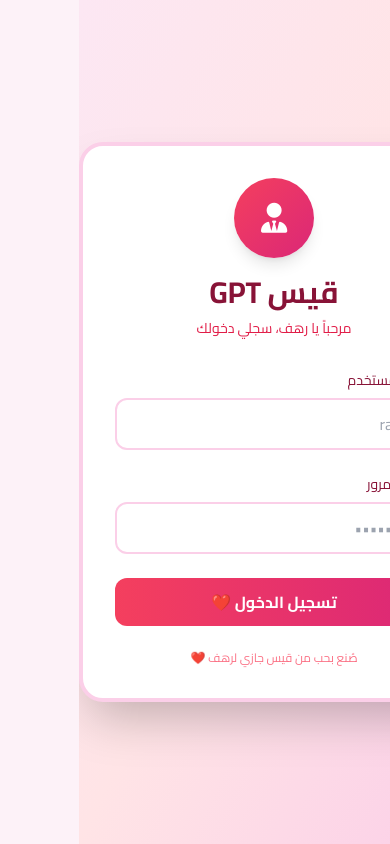
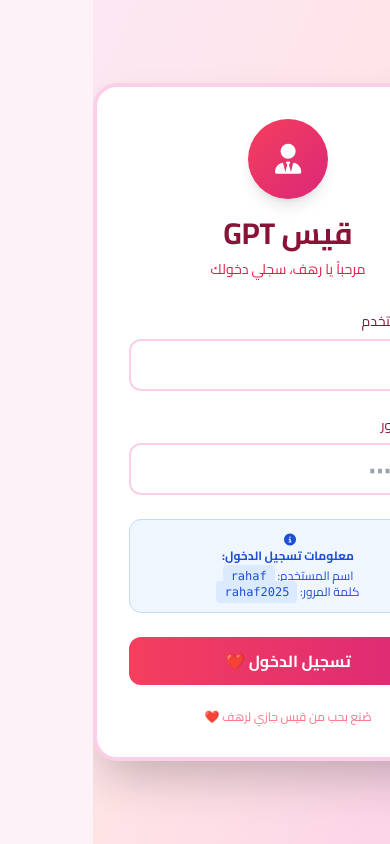
Before and after one commit to qaes26/-ai-rahaf, a Next.js app: page /login in a window 390 px wide. Built offline with nearby package versions, Linux system fonts and the light colour scheme.

Commit message:
fix: add clear login info message on mobile
Display login info directly for easy copying on mobile screens.

```diff
--- a/app/login/page.tsx
+++ b/app/login/page.tsx
@@ -74,9 +74,17 @@ export default function LoginPage() {
 
           {error && (
             <div className="p-3 bg-red-100 border border-red-300 text-red-700 rounded-xl text-sm text-center">
+              <i className="fa-solid fa-exclamation-circle ml-1"></i>
               {error}
             </div>
           )}
+
+          <div className="p-3 bg-blue-50 border border-blue-200 text-blue-700 rounded-xl text-xs text-center">
+            <i className="fa-solid fa-info-circle ml-1"></i>
+            <div className="font-bold mb-1">معلومات تسجيل الدخول:</div>
+            <div>اسم المستخدم: <span className="font-mono bg-blue-100 px-2 py-1 rounded">rahaf</span></div>
+            <div>كلمة المرور: <span className="font-mono bg-blue-100 px-2 py-1 rounded">rahaf2025</span></div>
+          </div>
 
           <button
             type="submit"
```
